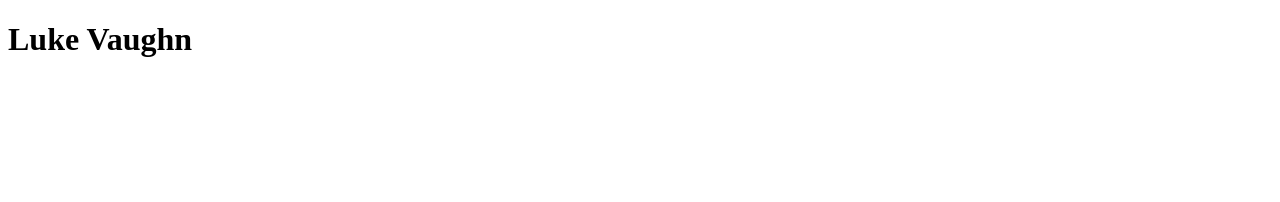
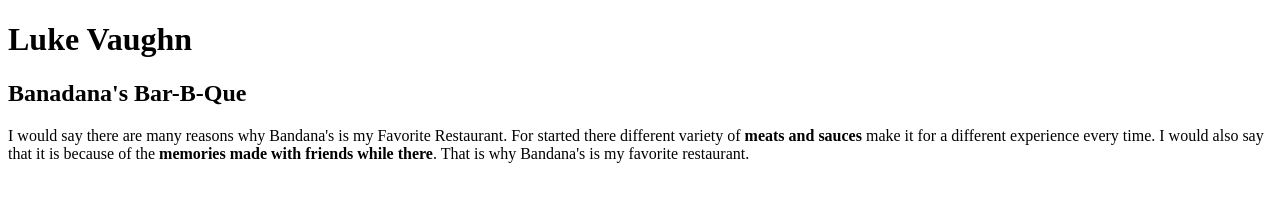
Before and after one commit to 44-563-Web-Apps-S24/44563-webapps-s24-assignment3-lukevaughn20, a plain HTML site: page index.html in a window 1280 px wide. Drawn offline with Linux system fonts and the light colour scheme.

Commit message:
Added Fav Restaurant

```diff
--- a/index.html
+++ b/index.html
@@ -5,5 +5,10 @@
 </head>
 <body>
 <h1>Luke Vaughn</h1>
+<h2>Banadana's Bar-B-Que</h2>
+<p>
+I would say there are many reasons why Bandana's is my Favorite Restaurant. For started there different variety of <b>meats and sauces</b> make it for a different experience every time.
+I would also say that it is because of the <b>memories made with friends while there</b>. That is why Bandana's is my favorite restaurant.
+</p>
 </body>
 </html>
```
